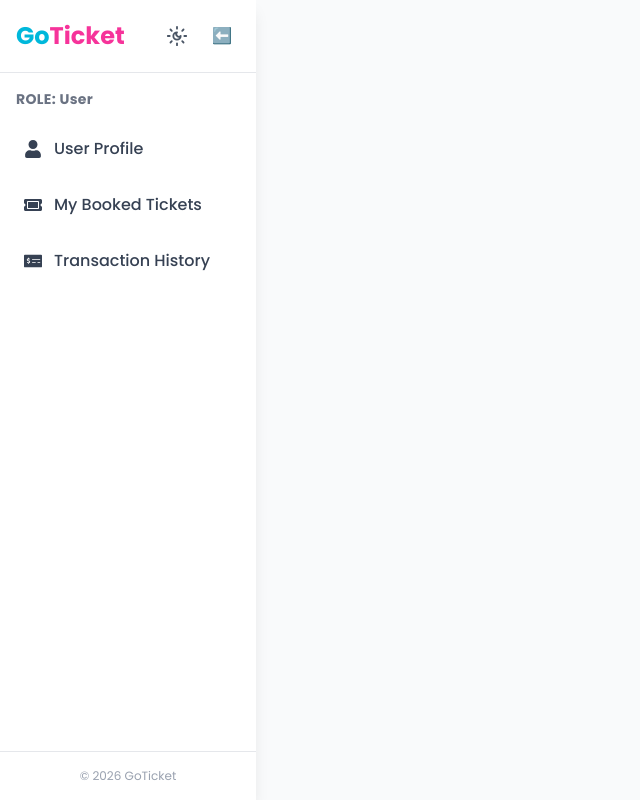
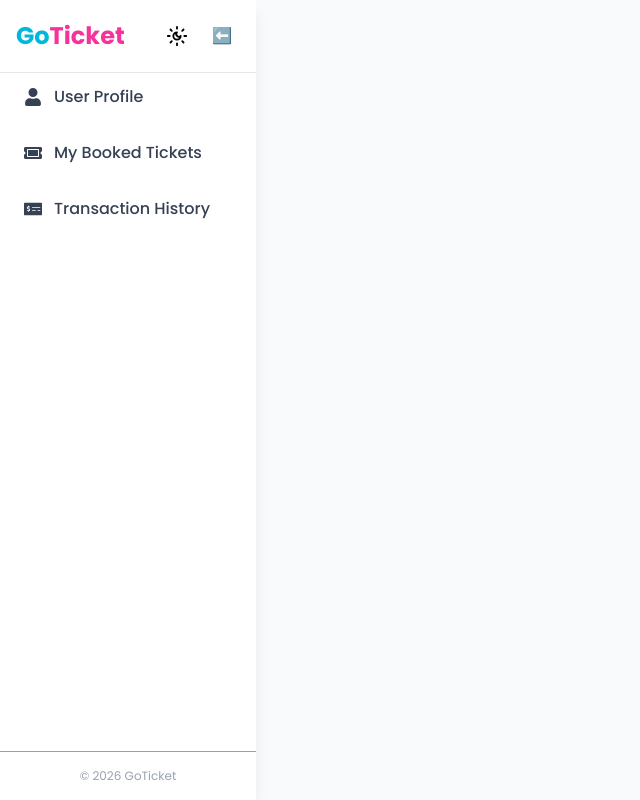
Before and after one commit to Junak12/GoTicket-Client, a React (Vite) app: page /dashboard in a window 1280 px wide. Shown: the whole page, without its empty margins (0-640 px from the left). Built offline with nearby package versions, Linux system fonts and the light colour scheme; no server answers; sample sign-in values are in the browser's storage.

Commit message:
update sidebar with framer motioon

```diff
--- a/src/components/DashBoard/Sidebar.jsx
+++ b/src/components/DashBoard/Sidebar.jsx
@@ -11,17 +11,17 @@ import {
   FaClipboardList,
 } from "react-icons/fa";
 import useTheme from "../../hooks/Theme/useTheme";
-
+import { motion, AnimatePresence } from "framer-motion";
 
 const Sidebar = () => {
   const role = useRole();
   const navigate = useNavigate();
   const [collapsed, setCollapsed] = useState(false);
   const [mobileOpen, setMobileOpen] = useState(false);
-  const { theme, toggleTheme } = useTheme();
+  const { toggleTheme } = useTheme();
 
   const linkBase =
-    "flex items-center gap-3 px-4 py-3 rounded-lg text-gray-700 dark:text-gray-300 font-medium hover:bg-gray-200 dark:hover:bg-slate-700 transition-all duration-200";
+    "flex items-center gap-3 px-4 py-3 rounded-lg text-gray-700 dark:text-gray-300 font-medium hover:bg-gray-200 dark:hover:bg-slate-700";
 
   const activeLink = "bg-purple-500 text-white shadow-md";
 
@@ -72,39 +72,38 @@ const Sidebar = () => {
   ];
 
   const getLinks = () => {
-    switch (role) {
-      case "user":
-        return userLinks;
-      case "vendor":
-        return vendorLinks;
-      case "admin":
-        return adminLinks;
-      default:
+    if (role === "user") return userLinks;
+    if (role === "vendor") return vendorLinks;
+    if (role === "admin") return adminLinks;
     return [];
-    }
   };
 
   return (
     <>
-      {/* Mobile Overlay */}
+      {/* Overlay */}
+      <AnimatePresence>
         {mobileOpen && (
-        <div
-          className="fixed inset-0 bg-black/40 z-40 md:hidden"
+          <motion.div
+            initial={{ opacity: 0 }}
+            animate={{ opacity: 0.4 }}
+            exit={{ opacity: 0 }}
+            className="fixed inset-0 bg-black z-40 md:hidden"
             onClick={() => setMobileOpen(false)}
           />
         )}
+      </AnimatePresence>
 
-      <div
-        className={`
-          fixed top-0 left-0 h-full z-50
-          bg-white dark:bg-slate-900
-          shadow-lg flex flex-col
-          transition-all duration-300
-          ${mobileOpen ? "translate-x-0 w-64" : "-translate-x-full md:translate-x-0"}
-          ${collapsed ? "md:w-20" : "md:w-64"}
-        `}
+      {/* Sidebar */}
+      <motion.div
+        initial={{ x: -100 }}
+        animate={{
+          x: mobileOpen || window.innerWidth >= 768 ? 0 : -300,
+          width: collapsed ? 80 : 256,
+        }}
+        transition={{ type: "spring", stiffness: 120, damping: 20 }}
+        className="fixed top-0 left-0 h-full z-50 bg-white dark:bg-slate-900 shadow-lg flex flex-col"
       >
-        {/* Logo + Buttons */}
+        {/* Header */}
         <div className="flex items-center justify-between p-4 border-b border-gray-200 dark:border-slate-700">
           <div
             onClick={() => navigate("/")}
@@ -119,70 +118,78 @@ const Sidebar = () => {
           </div>
 
           <div className="flex items-center gap-2">
-            {/* Theme Toggle */}
             <button
               onClick={toggleTheme}
-              className="p-2 rounded hover:bg-gray-200 dark:hover:bg-slate-700 transition"
+              className="p-2 rounded hover:bg-gray-200 dark:text-white dark:hover:bg-slate-700"
             >
-              <LuSunMoon className="text-gray-600 dark:text-white" size={22} />
+              <LuSunMoon size={22} />
             </button>
 
-            {/* Collapse Button for desktop */}
             <button
               onClick={() => setCollapsed(!collapsed)}
-              className="hidden md:block p-2 rounded hover:bg-gray-200 dark:hover:bg-slate-700 transition"
+              className="hidden md:block p-2 rounded hover:bg-gray-200 dark:hover:bg-slate-700"
             >
               {collapsed ? "➡️" : "⬅️"}
             </button>
 
-            {/* Mobile menu toggle */}
             <button
               onClick={() => setMobileOpen(!mobileOpen)}
-              className="md:hidden p-2 rounded hover:bg-gray-200 dark:hover:bg-slate-700 transition"
+              className="md:hidden p-2 rounded hover:bg-gray-200 dark:hover:bg-slate-700"
             >
               {mobileOpen ? "✖️" : "☰"}
             </button>
           </div>
         </div>
 
-        {/* Role Label */}
-        {!collapsed && (
-          <div className="p-4 text-sm text-gray-500 dark:text-gray-400 uppercase font-semibold tracking-wide">
-            Role: <span className="capitalize">{role}</span>
-          </div>
-        )}
-
+        {/* Links */}
         <nav className="flex flex-col gap-2 px-2 flex-1 overflow-y-auto">
           {getLinks().map((link) => (
+            <motion.div
+              key={link.to}
+              whileHover={{ scale: 1.03 }}
+              whileTap={{ scale: 0.97 }}
+            >
               <NavLink
-              key={link.to}
                 to={link.to}
                 className={({ isActive }) =>
-                `${linkBase} ${isActive ? activeLink : ""} ${collapsed ? "justify-center" : ""}`
+                  `${linkBase} ${isActive ? activeLink : ""} ${
+                    collapsed ? "justify-center" : ""
+                  }`
                 }
                 onClick={() => setMobileOpen(false)}
-              data-tooltip-id={collapsed ? `tooltip-${link.name}` : undefined}
-              data-tooltip-content={collapsed ? link.name : undefined}
               >
                 <span className="text-lg">{link.icon}</span>
-              {!collapsed && <span>{link.name}</span>}
+                {!collapsed && (
+                  <motion.span
+                    initial={{ opacity: 0 }}
+                    animate={{ opacity: 1 }}
+                  >
+                    {link.name}
+                  </motion.span>
+                )}
               </NavLink>
+            </motion.div>
           ))}
         </nav>
 
         {!collapsed && (
-          <div className="p-4 text-xs text-gray-400 dark:text-gray-500 text-center border-t border-gray-200 dark:border-slate-700">
+          <motion.div
+            initial={{ opacity: 0 }}
+            animate={{ opacity: 1 }}
+            className="p-4 text-xs text-gray-400 text-center border-t dark:border-slate-700"
+          >
             © 2026 GoTicket
-          </div>
+          </motion.div>
         )}
-      </div>
+      </motion.div>
 
-      <button
+      <motion.button
+        whileTap={{ scale: 0.9 }}
         className="fixed bottom-4 right-4 md:hidden bg-purple-500 text-white p-3 rounded-full shadow-lg z-50"
         onClick={() => setMobileOpen(true)}
       >
         ☰
-      </button>
+      </motion.button>
     </>
   );
 };
```
Lines whose indentation alone changed are shown as unchanged.
